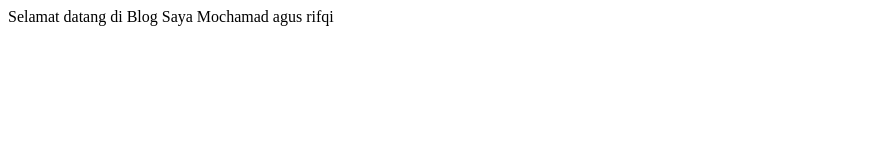
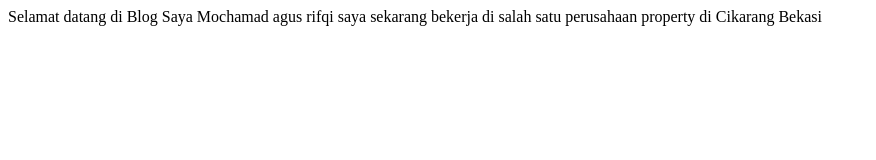
Before and after one commit to agrif22/laravel-vue, a plain HTML site: page index.html in a window 1280 px wide. Shown: the whole page, without its empty margins (0-876 px from the left). Drawn offline with Linux system fonts and the light colour scheme.

Commit message:
Penambahan Pekerjaan

```diff
--- a/index.html
+++ b/index.html
@@ -8,5 +8,6 @@
 </head>
 <body>
     Selamat datang di Blog Saya Mochamad agus rifqi
+    saya sekarang bekerja di salah satu perusahaan property di Cikarang Bekasi
 </body>
 </html>
```
